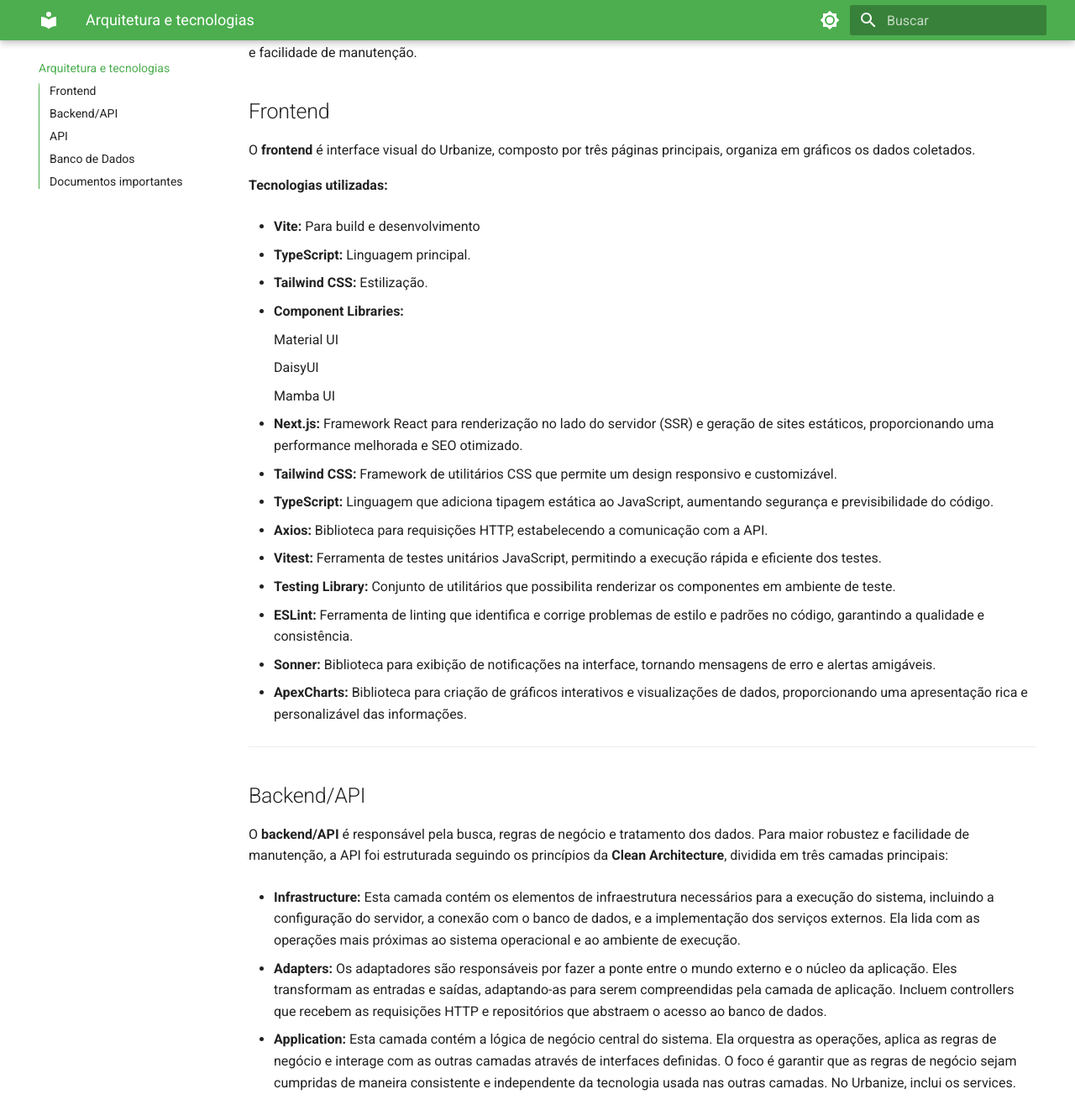
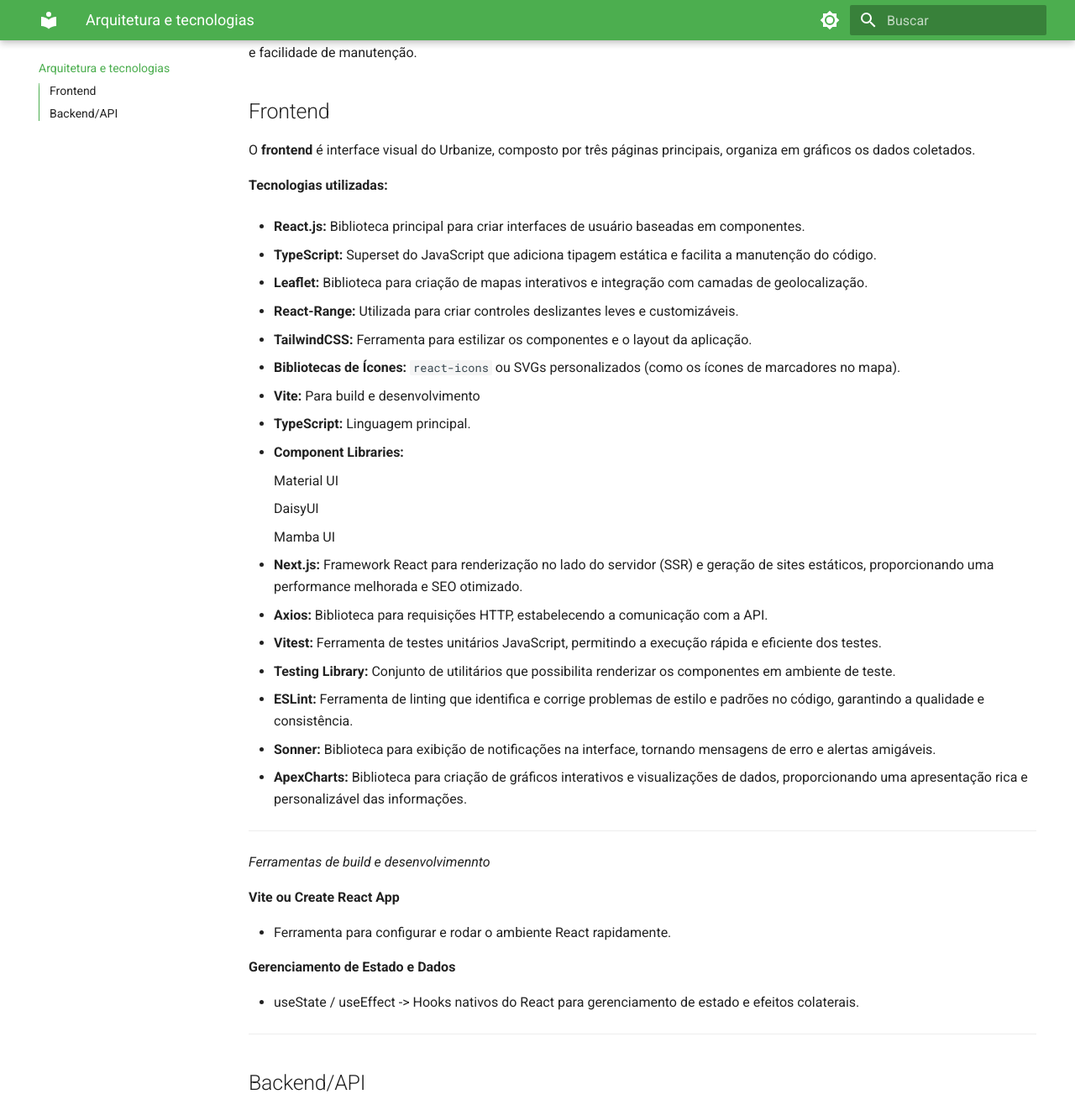
Before and after one commit to unb-mds/2024-2-Urbanize, an MkDocs documentation site: the page built from docs/tecnologia.md, in a window 1280 px wide and 1400 px high, scrolled down 1138 px, cut to the strip 0-1322 px from the top of the window. Shown: the whole strip at 84% size. Built offline with MkDocs 1.6.1 and Material for MkDocs 9.7.7, drawn with Linux system fonts in a browser that asks for light colours.

Commit message:
[docs](#34) Atualização dos arquivos 'about' 'material' 'tecnologia' no docs

```diff
--- a/docs/tecnologia.md
+++ b/docs/tecnologia.md
@@ -28,11 +28,26 @@
 
 **Tecnologias utilizadas:**
 
+- **React.js:** Biblioteca principal para criar interfaces de usuário baseadas em componentes.
+
+- **TypeScript:** Superset do JavaScript que adiciona tipagem estática e facilita a manutenção do
+código.
+
+- **Leaflet:** Biblioteca para criação de mapas interativos e integração com camadas de geolocalização.
+
+- **React-Range:** Utilizada para criar controles deslizantes leves e customizáveis.
+
+- **TailwindCSS:** Ferramenta para estilizar os componentes e o layout da aplicação.
+
+- **Bibliotecas de Ícones:** `react-icons` ou SVGs personalizados (como os ícones de marcadores no mapa).
+
+
+
+
 - **Vite:** Para build e desenvolvimento
 
 - **TypeScript:** Linguagem principal.
 
-- **Tailwind CSS:** Estilização.
 
 - **Component Libraries:**
 
@@ -44,14 +59,25 @@
 
 
 - **Next.js:** Framework React para renderização no lado do servidor (SSR) e geração de sites estáticos, proporcionando uma performance melhorada e SEO otimizado.
-- **Tailwind CSS:** Framework de utilitários CSS que permite um design responsivo e customizável.
-- **TypeScript:** Linguagem que adiciona tipagem estática ao JavaScript, aumentando segurança e previsibilidade do código.
+
+
 - **Axios:** Biblioteca para requisições HTTP, estabelecendo a comunicação com a API.
 - **Vitest:** Ferramenta de testes unitários JavaScript, permitindo a execução rápida e eficiente dos testes.
 - **Testing Library:** Conjunto de utilitários que possibilita renderizar os componentes em ambiente de teste.
 - **ESLint:** Ferramenta de linting que identifica e corrige problemas de estilo e padrões no código, garantindo a qualidade e consistência.
 - **Sonner:** Biblioteca para exibição de notificações na interface, tornando mensagens de erro e alertas amigáveis.
 - **ApexCharts:** Biblioteca para criação de gráficos interativos e visualizações de dados, proporcionando uma apresentação rica e personalizável das informações.
+
+---
+*Ferramentas de build e desenvolvimennto*
+
+**Vite ou Create React App**
+
+- Ferramenta para configurar e rodar o ambiente React rapidamente.
+
+**Gerenciamento de Estado e Dados**
+
+- useState / useEffect -> Hooks nativos do React para gerenciamento de estado e efeitos colaterais.
 
 ---
 
@@ -80,7 +106,7 @@
 
 ---
 
-## API
+# API
 
 Uma **API** (Application Programming Interface, ou Interface de Programação de Aplicações) é um conjunto de definições e protocolos que permite que diferentes sistemas ou softwares se comuniquem entre si de maneira estruturada e padronizada..
 
@@ -92,7 +118,7 @@
 
 ---
 
-## Banco de Dados
+# Banco de Dados
 
 O **banco de dados** armazena de forma dinâmica e inteligente todos os dados necessários para abastecer o **Urbanize**. Ele é o repositório central onde os dados coletados e processados são mantidos, garantindo que estejam acessíveis e organizados para consultas e análises.
 
@@ -111,4 +137,4 @@
 ## Documentos importantes
 
 
-A equipe utilizou o **Miro** como ferramenta principal para organizar o projeto de forma colaborativa e eficiente. Por meio dele, conseguimos criar fluxogramas, mapas mentais e painéis visuais que facilitaram a comunicação e o alinhamento das ideias. Além disso, o Miro nos permitiu documentar as etapas do desenvolvimento e acompanhar o progresso de cada tarefa em tempo real, promovendo maior integração entre os membros do time.
+A equipe utilizou o **[Miro](https://miro.com/app/board/uXjVL093sYc=/)** como ferramenta principal para organizar o projeto de forma colaborativa e eficiente. Por meio dele, conseguimos criar fluxogramas, mapas mentais e painéis visuais que facilitaram a comunicação e o alinhamento das ideias. Além disso, o Miro nos permitiu documentar as etapas do desenvolvimento e acompanhar o progresso de cada tarefa em tempo real, promovendo maior integração entre os membros do time.
```
Also changed, not shown: docs/about.md (+104 -28 lines), docs/material.md (+22 -0 lines).
